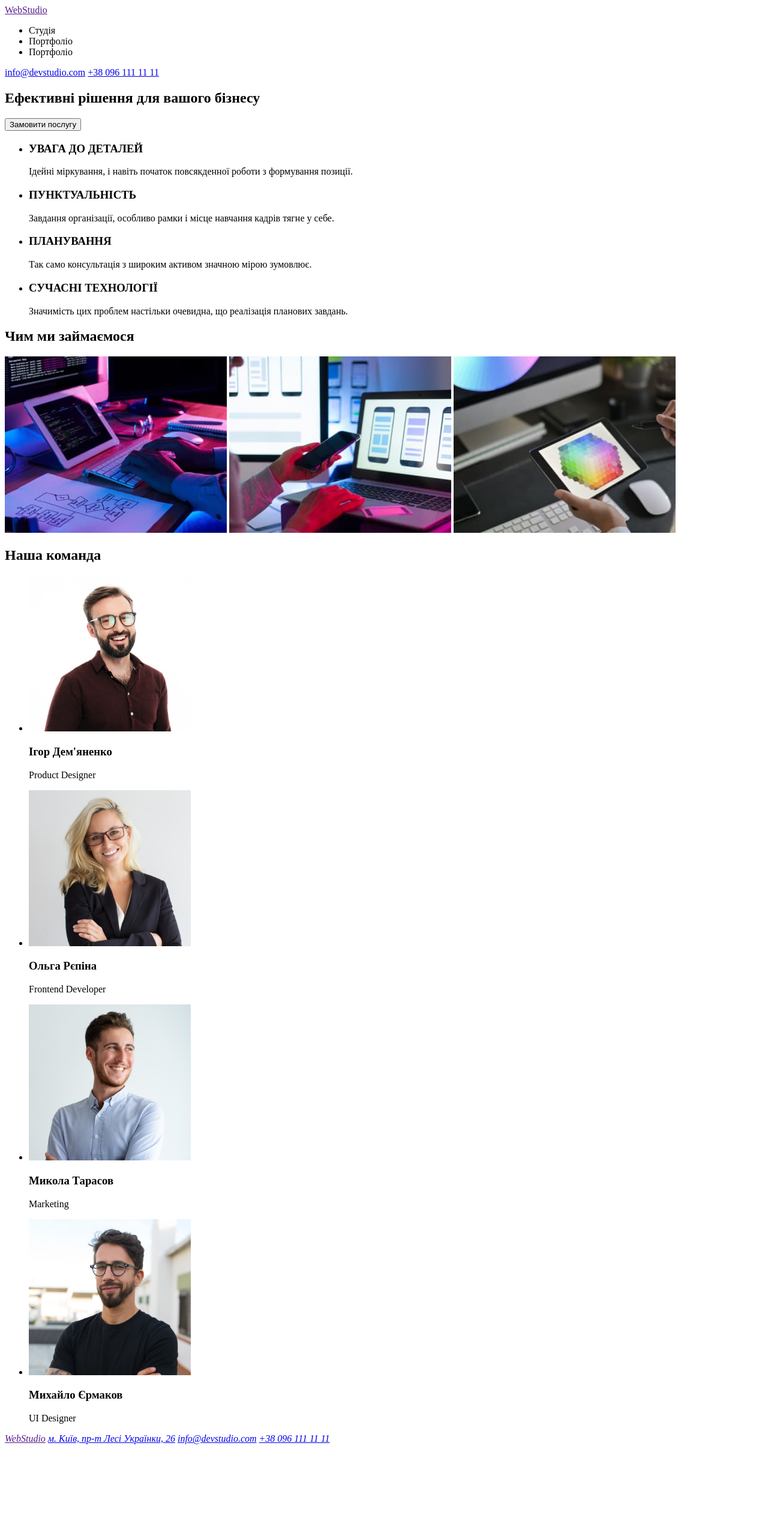
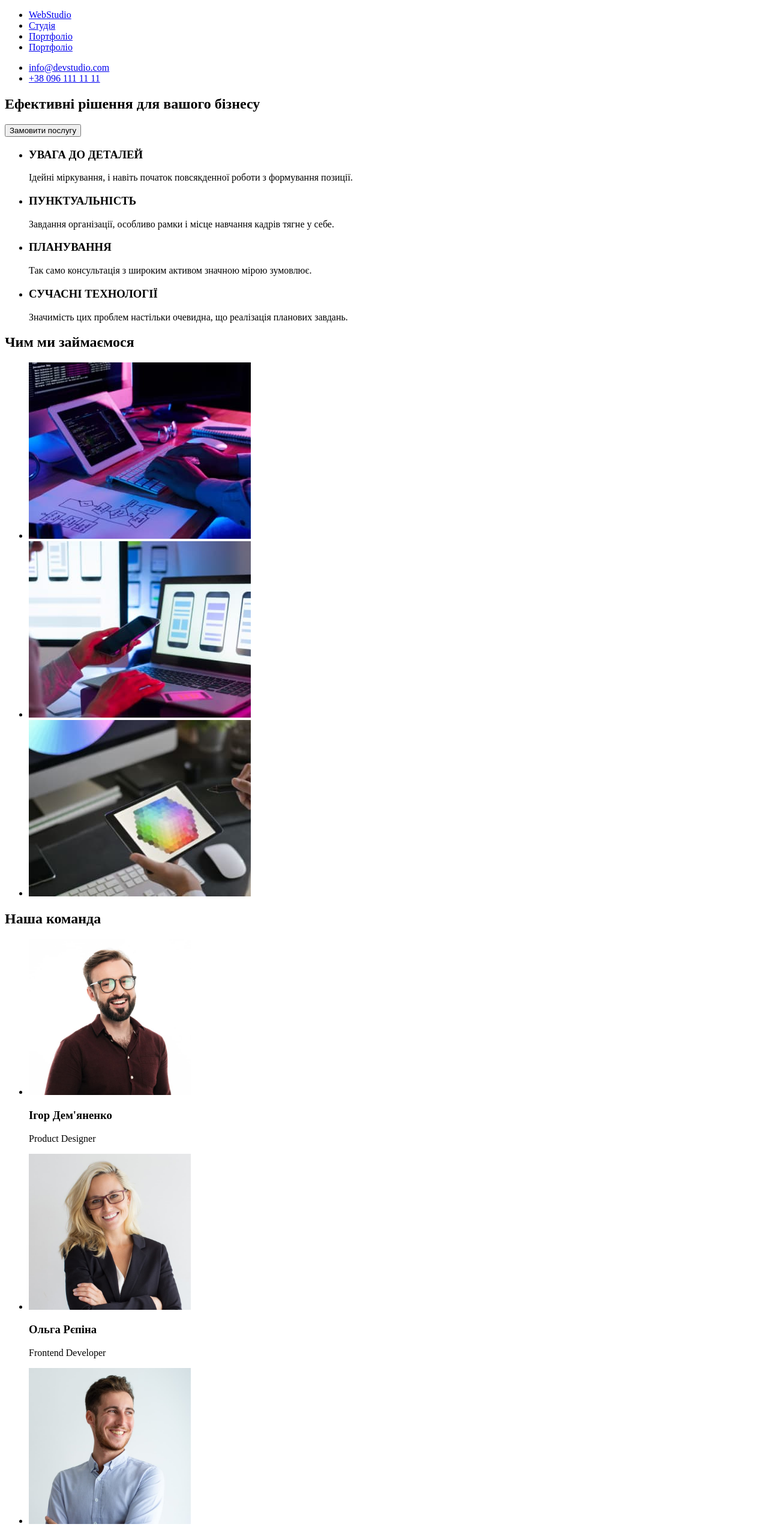
Before and after one commit to AndreyTarkaniy/goit-markup-hw-01, a plain HTML site: page index.html in a window 1280 px wide. Shown: the top 2560 px of the page at 60% size. Before the commit the page ends 2415 px from the top, so only its background shows below. Drawn offline with Linux system fonts and the light colour scheme.

Commit message:
правки після перевірки

```diff
--- a/index.html
+++ b/index.html
@@ -8,15 +8,25 @@
 	</head>
 	<body>
 		<header>
-      <a href="" lang="en">WebStudio</a>
 			<nav>
 				<ul>
-          <li><a href=""></a>Студія</li>
-          <li><a href=""></a>Портфоліо</li>
-          <li><a href=""></a>Портфоліо</li>
+					<li>
+						<a href="./index.html" lang="en">WebStudio</a>
+					</li>
+					<li>
+						<a href="./index.html">Студія</a>
+					</li>
+					<li>
+						<a href="./index.html">Портфоліо</a>
+					</li>
+					<li>
+						<a href="./index.html">Портфоліо</a>
+					</li>
 				</ul>
-        <a href="mailto:info@devstudio.com">info@devstudio.com</a>
-        <a href="tel:+380961111111">+38 096 111 11 11</a>
+				<ul>
+					<li><a href="mailto:info@devstudio.com">info@devstudio.com</a></li>
+					<li><a href="tel:+380961111111">+38 096 111 11 11</a></li>
+				</ul>
 			</nav>
 		</header>
 		<main>
@@ -29,60 +39,57 @@
 				<ul>
 					<li>
 						<h3>УВАГА ДО ДЕТАЛЕЙ</h3>
-            <p>
-              Ідейні міркування, і навіть початок повсякденної роботи з
-              формування позиції.
-            </p>
+						<p>Ідейні міркування, і навіть початок повсякденної роботи з формування позиції.</p>
 					</li>
 					<li>
 						<h3>ПУНКТУАЛЬНІСТЬ</h3>
-            <p>
-              Завдання організації, особливо рамки і місце навчання кадрів тягне
-              у себе.
-            </p>
+						<p>Завдання організації, особливо рамки і місце навчання кадрів тягне у себе.</p>
 					</li>
 					<li>
 						<h3>ПЛАНУВАННЯ</h3>
-            <p>
-              Так само консультація з широким активом значною мірою зумовлює.
-            </p>
+						<p>Так само консультація з широким активом значною мірою зумовлює.</p>
 					</li>
 					<li>
 						<h3>СУЧАСНІ ТЕХНОЛОГІЇ</h3>
-            <p>
-              Значимість цих проблем настільки очевидна, що реалізація планових
-              завдань.
-            </p>
+						<p>Значимість цих проблем настільки очевидна, що реалізація планових завдань.</p>
 					</li>
 				</ul>
 			</section>
 
 			<section>
 				<h2>Чим ми займаємося</h2>
-        <img src="./images/box1.jpg" alt="box1" width="370" />
-        <img src="./images/box2.jpg" alt="box2" width="370" />
-        <img src="./images/box3.jpg" alt="box3" width="370" />
+				<ul>
+					<li>
+						<img src="./images/box1.jpg" alt="дизайнерскі рішення для ноутбуку" width="370" />
+					</li>
+					<li>
+						<img src="./images/box2.jpg" alt=" мобільні дизайнерскі рішення " width="370" />
+					</li>
+					<li>
+						<img src="./images/box3.jpg" alt="планшетні дизайнерскі рішення " width="370" />
+					</li>
+				</ul>
 			</section>
 			<section>
 				<h2>Наша команда</h2>
 				<ul>
 					<li>
-            <img src="./images/igor.jpg" alt="igor" width="270" />
+						<img src="./images/igor.jpg" alt="перший член команди" width="270" />
 						<h3>Ігор Дем'яненко</h3>
 						<p lang="en">Product Designer</p>
 					</li>
 					<li>
-            <img src="./images/olga.jpg" alt="olga" width="270" />
+						<img src="./images/olga.jpg" alt="другий член команди" width="270" />
 						<h3>Ольга Рєпіна</h3>
 						<p lang="en">Frontend Developer</p>
 					</li>
 					<li>
-            <img src="./images/mikola.jpg" alt="mikola" width="270" />
+						<img src="./images/mikola.jpg" alt="третій член команди" width="270" />
 						<h3>Микола Тарасов</h3>
 						<p lang="en">Marketing</p>
 					</li>
 					<li>
-            <img src="./images/mihaylo.jpg" alt="mihaylo" width="270" />
+						<img src="./images/mihaylo.jpg" alt="четверти член команди" width="270" />
 						<h3>Михайло Єрмаков</h3>
 						<p lang="en">UI Designer</p>
 					</li>
@@ -90,16 +97,17 @@
 			</section>
 		</main>
 		<footer>
+			<a href="./index.html" lang="en">WebStudio</a>
 			<address>
-        <a href="" lang="en">WebStudio</a>
-        <a
-          href="https://goo.gl/maps/v9PzNUbJb5U7j13fA"
-          target="_blank"
-          rel="noopener noreferrer"
-          >м. Київ, пр-т Лесі Українки, 26</a
-        >
-        <a href="mailto:info@devstudio.com">info@devstudio.com</a>
-        <a href="tel:+380961111111">+38 096 111 11 11</a>
+				<ul>
+					<li>
+						<a href="https://goo.gl/maps/v9PzNUbJb5U7j13fA" target="_blank" rel="noopener noreferrer">
+							м. Київ, пр-т Лесі Українки, 26
+						</a>
+					</li>
+					<li><a href="mailto:info@devstudio.com">info@devstudio.com</a></li>
+					<li><a href="tel:+380961111111">+38 096 111 11 11</a></li>
+				</ul>
 			</address>
 		</footer>
 	</body>
```
Lines whose indentation alone changed are shown as unchanged.
